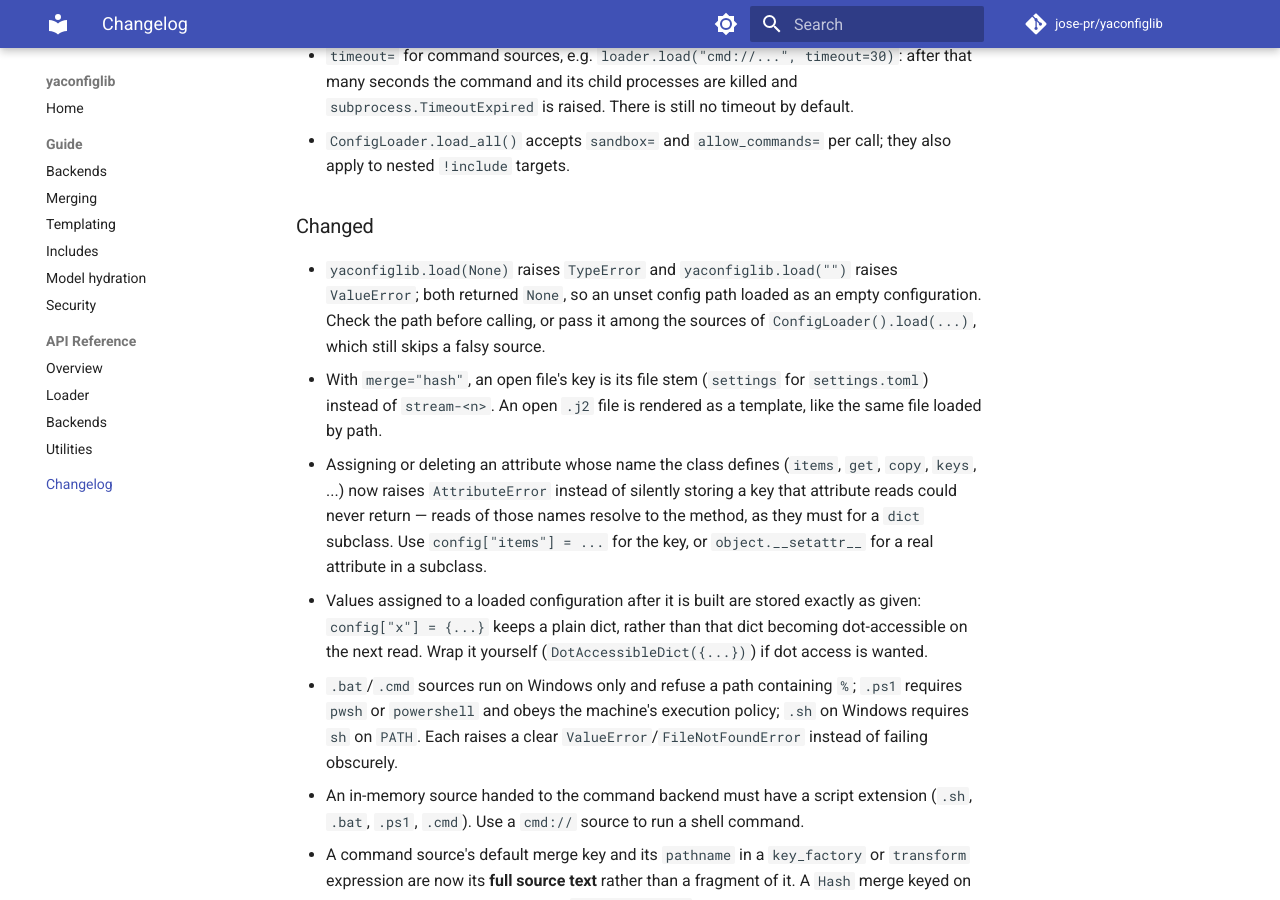
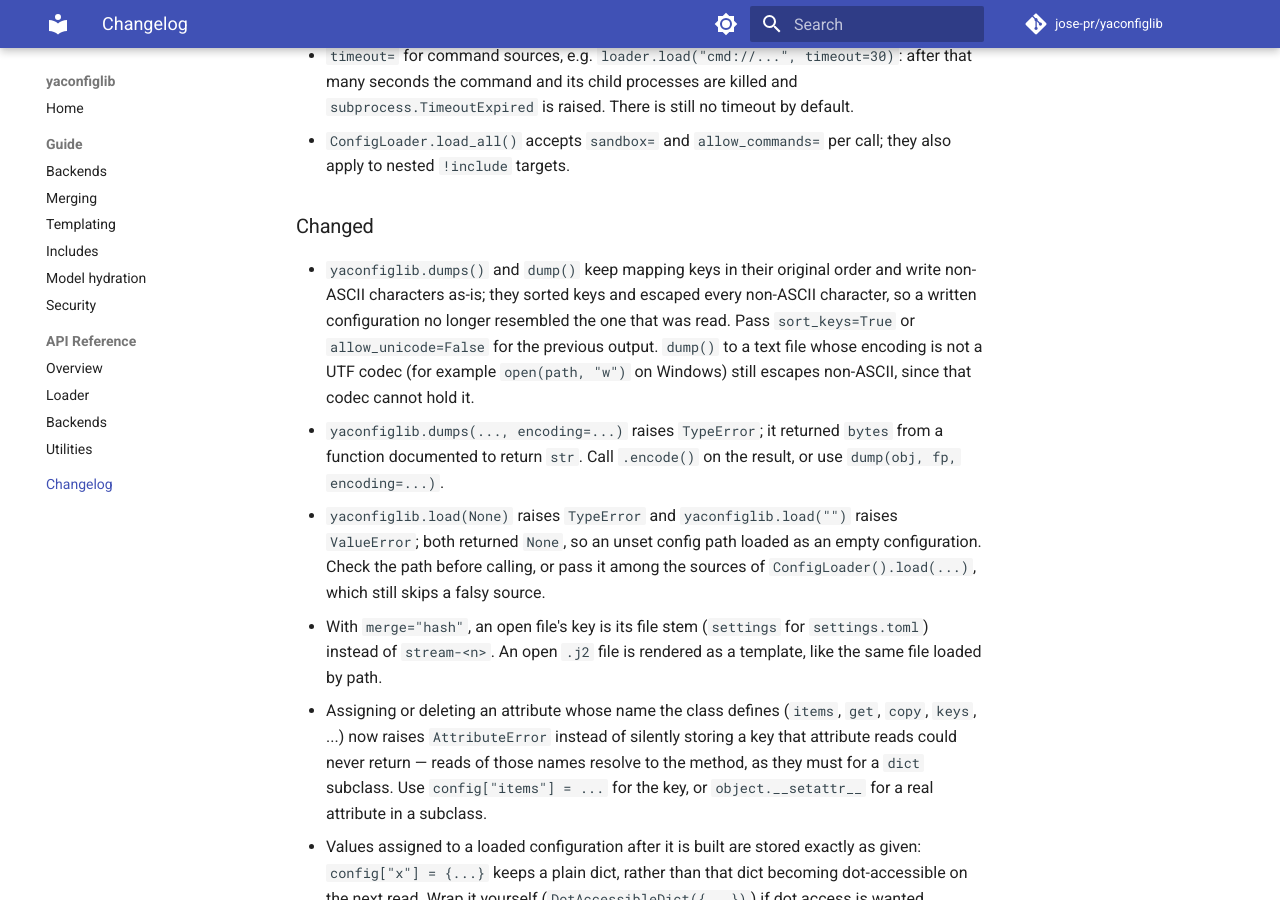
Before and after one commit to jose-pr/yaconfiglib, an MkDocs documentation site: the page built from docs/changelog.md, in a window 1280 px wide and 900 px high, scrolled down 1697 px. Built offline with MkDocs 1.6.1 and Material for MkDocs 9.7.7, drawn with Linux system fonts in a browser that asks for light colours; comment, search, counter and statistics services are not loaded; some of the changed text lies outside the part shown.

Commit message:
docs: describe the dump output contract and its targets
The API header, the backends guide and the changelog now state the
sort_keys/allow_unicode defaults, which types are re-represented, that
dumps() refuses encoding=, and the order dump() dispatches its targets in.

```diff
--- a/CHANGELOG.md
+++ b/CHANGELOG.md
@@ -62,6 +62,15 @@ and this project adheres to [Semantic Versioning](https://semver.org/spec/v2.0.0
   also apply to nested `!include` targets.
 
 ### Changed
+- `yaconfiglib.dumps()` and `dump()` keep mapping keys in their original order and write
+  non-ASCII characters as-is; they sorted keys and escaped every non-ASCII character, so a
+  written configuration no longer resembled the one that was read. Pass `sort_keys=True`
+  or `allow_unicode=False` for the previous output. `dump()` to a text file whose encoding
+  is not a UTF codec (for example `open(path, "w")` on Windows) still escapes non-ASCII,
+  since that codec cannot hold it.
+- `yaconfiglib.dumps(..., encoding=...)` raises `TypeError`; it returned `bytes` from a
+  function documented to return `str`. Call `.encode()` on the result, or use
+  `dump(obj, fp, encoding=...)`.
 - `yaconfiglib.load(None)` raises `TypeError` and `yaconfiglib.load("")` raises
   `ValueError`; both returned `None`, so an unset config path loaded as an empty
   configuration. Check the path before calling, or pass it among the sources of
@@ -217,6 +226,15 @@ and this project adheres to [Semantic Versioning](https://semver.org/spec/v2.0.0
   documented nor used anywhere. Use `logging.getLogger` and `logging.Logger`.
 
 ### Fixed
+- Tuples are written as plain YAML lists. They were `!!python/tuple`, which this
+  library's own loader refuses — and interpolating a bare `{{ expr }}` can produce one,
+  so a config could dump to something it could not read back.
+- `yaconfiglib.dump(obj, path, encoding=...)` writes in that encoding; it raised
+  `TypeError: write() argument must be str, not bytes`. `dump()` now also accepts binary
+  file objects (`open(path, "wb")`, `io.BytesIO`, `gzip.open`) and pathlib-next paths such
+  as `MemPath`, which raised `NotImplementedError: __fspath__`. A binary target with
+  `encoding="utf-16"` gets a single BOM; it used to get one before every written chunk,
+  which did not load back.
 - `yaconfiglib.loads()` honors a first line such as `#!settings.toml` that names a
   recognized format, as `ConfigLoader.load()` does; the line was read as a YAML comment
   and the document misparsed. A first line no backend recognizes (a real shebang, a
```
Also changed, not shown: docs/guide/backends.md (+13 -0 lines), src/yaconfiglib/AGENTS.md (+28 -6 lines).
